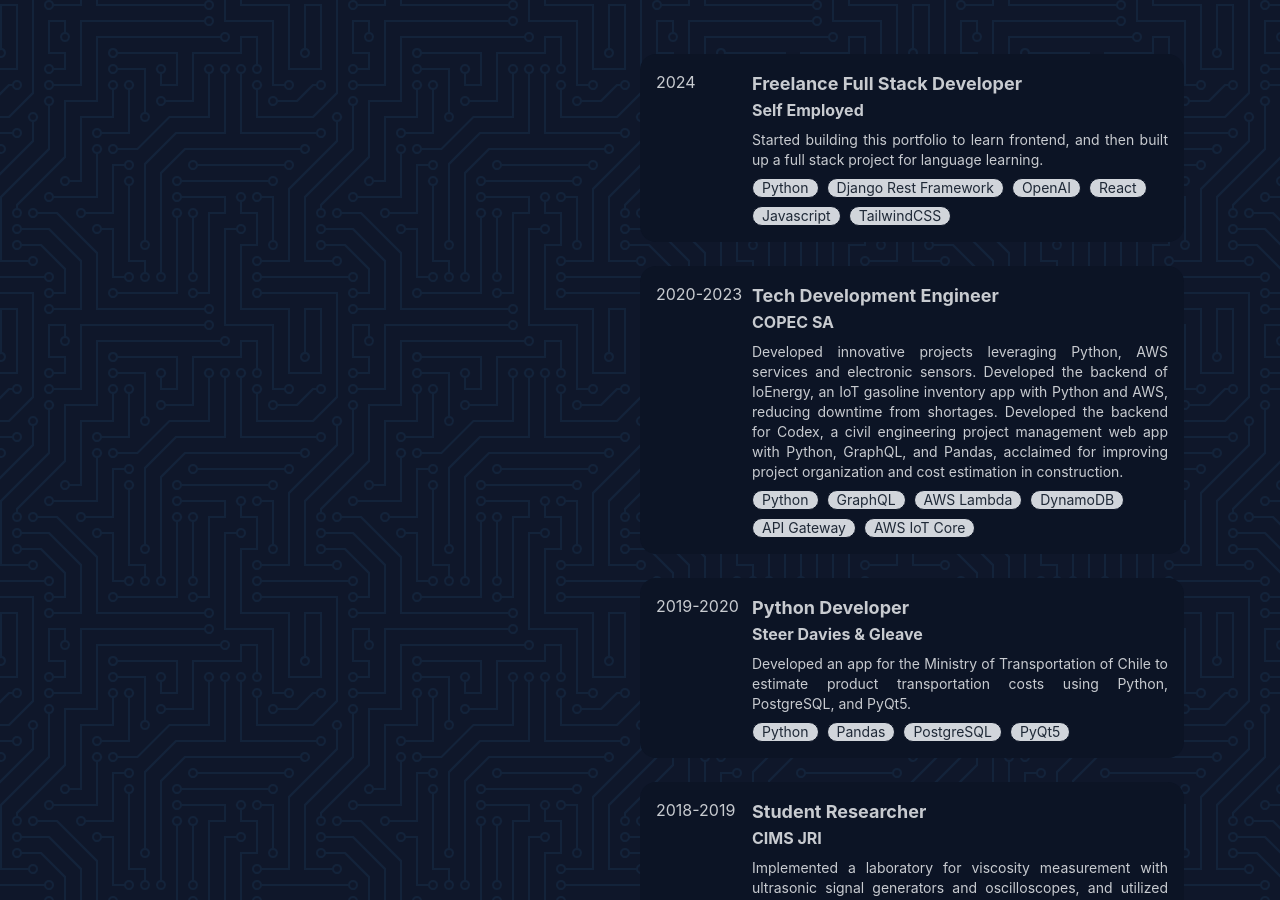
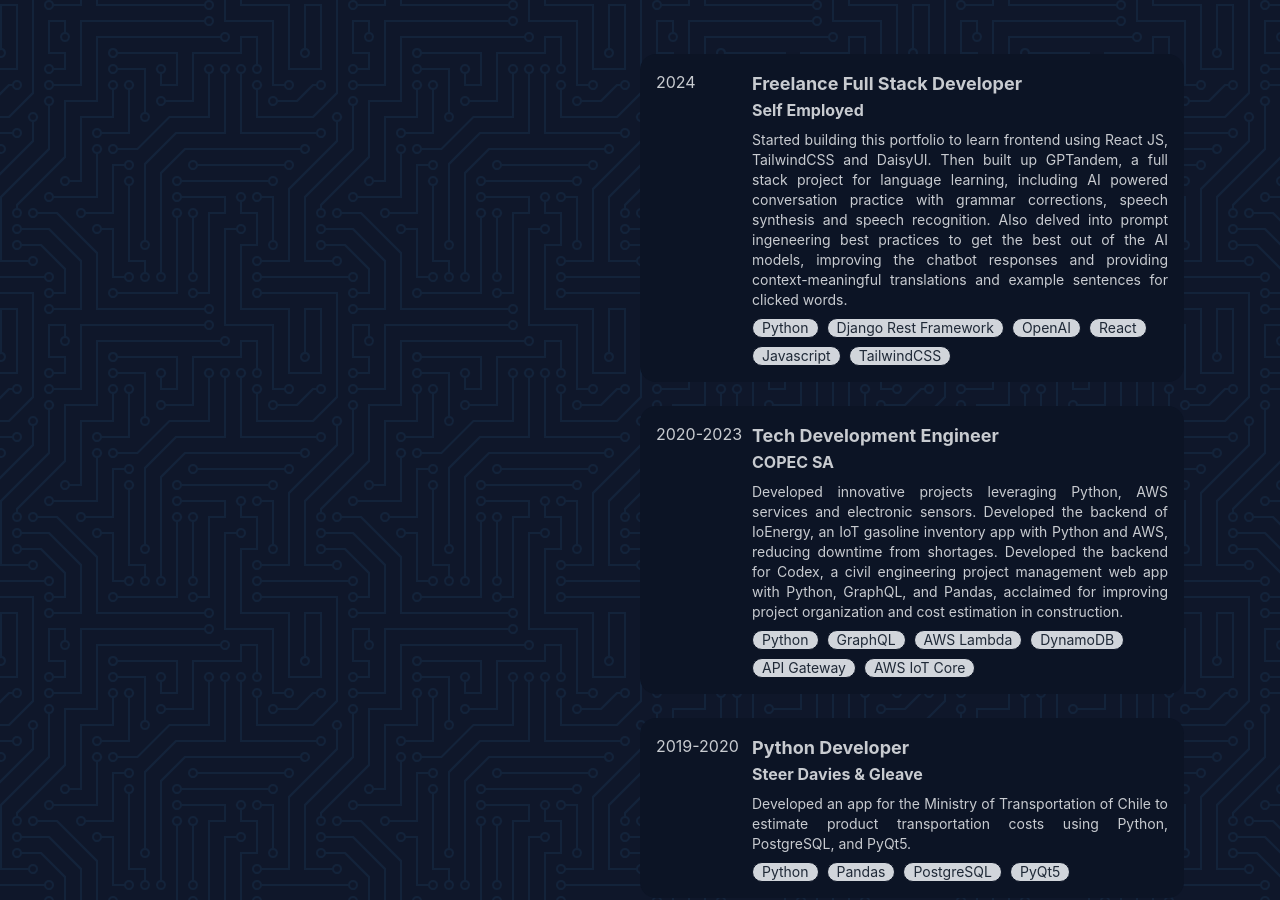
Before and after one commit to diegobahamondez/diegobahamondez, a React (Vite) app: page / in a window 1280 px wide. Shown: the part 860-1760 px from the top of the page. Built offline with nearby package versions, Linux system fonts and the light colour scheme.

Commit message:
edited exp text

```diff
--- a/src/sections/Experience.jsx
+++ b/src/sections/Experience.jsx
@@ -4,7 +4,7 @@
     company: "Self Employed",
     date: "2024",
     description:
-      "Started building this portfolio to learn frontend, and then built up a full stack project for language learning.",
+      "Started building this portfolio to learn frontend using React JS, TailwindCSS and DaisyUI. Then built up GPTandem, a full stack project for language learning, including AI powered conversation practice with grammar corrections, speech synthesis and speech recognition. Also delved into prompt ingeneering best practices to get the best out of the AI models, improving the chatbot responses and providing context-meaningful translations and example sentences for clicked words.",
     technologies: [
       "Python",
       "Django Rest Framework",
```
